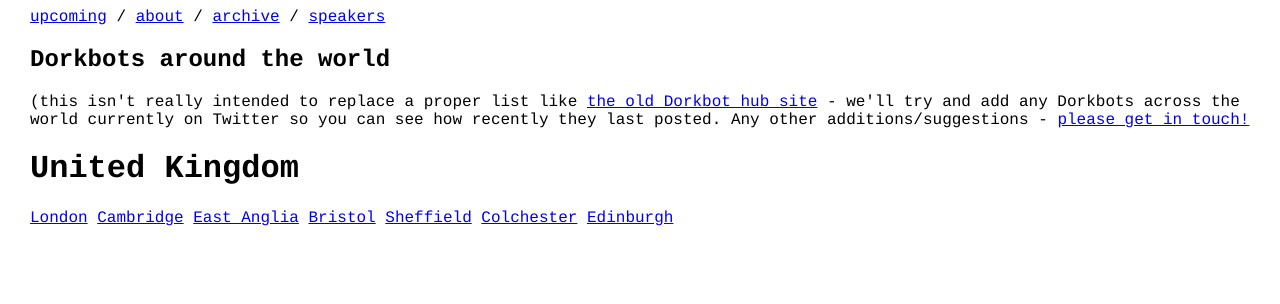
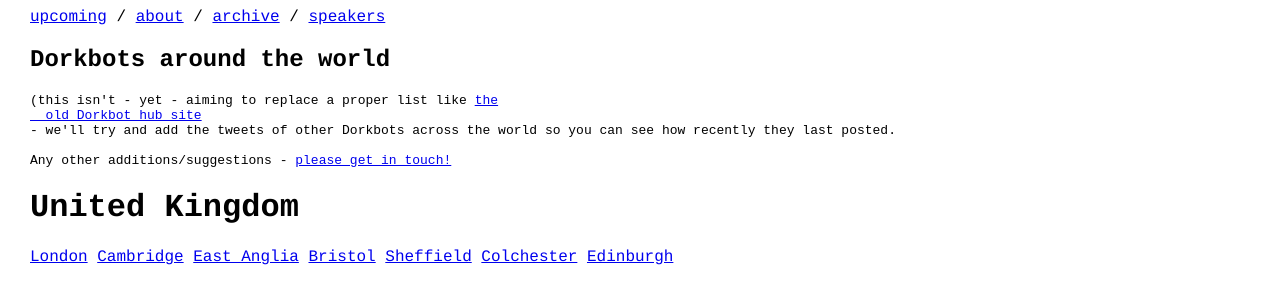
Before and after one commit to dorkbotlondon/dorkbotlondon.github.io, a Jekyll site: the page built from world.html, in a window 1280 px wide. Shown: the top 304 px of the page. Built offline with Jekyll 4.4.1, drawn with Linux system fonts in a browser that asks for light colours; Markdown is read by kramdown in place of the engine named in the settings; comment, search, counter and statistics services are not loaded.

Commit message:
Update world.html

```diff
--- a/world.html
+++ b/world.html
@@ -3,10 +3,13 @@ layout: page
 title: Dorkbots around the world
 permalink: /world/
 ---
-(this isn't really intended to replace a proper list like <a href="https://web.archive.org/web/20160816043545/http://dorkbot.org">the
-  old Dorkbot hub site</a> - we'll try and add any Dorkbots across the world currently on Twitter so you can see how recently they last posted.
-  Any other additions/suggestions - <a href="http://dorkbotlondon.org/about/">please get in touch!</a>
+<pre>
+(this isn't - yet - aiming to replace a proper list like <a href="https://web.archive.org/web/20160816043545/http://dorkbot.org">the
+  old Dorkbot hub site</a>
+- we'll try and add the tweets of other Dorkbots across the world so you can see how recently they last posted.
 
+Any other additions/suggestions - <a href="http://dorkbotlondon.org/about/">please get in touch!</a>
+</pre>
 <h1>United Kingdom</h1>
 
   <a class="twitter-timeline" data-tweet-limit="1" data-width="260" data-height="200" href="https://twitter.com/DorkbotLondon?ref_src=twsrc%5Etfw">London</a> <script async src="https://platform.twitter.com/widgets.js" charset="utf-8"></script>
```
